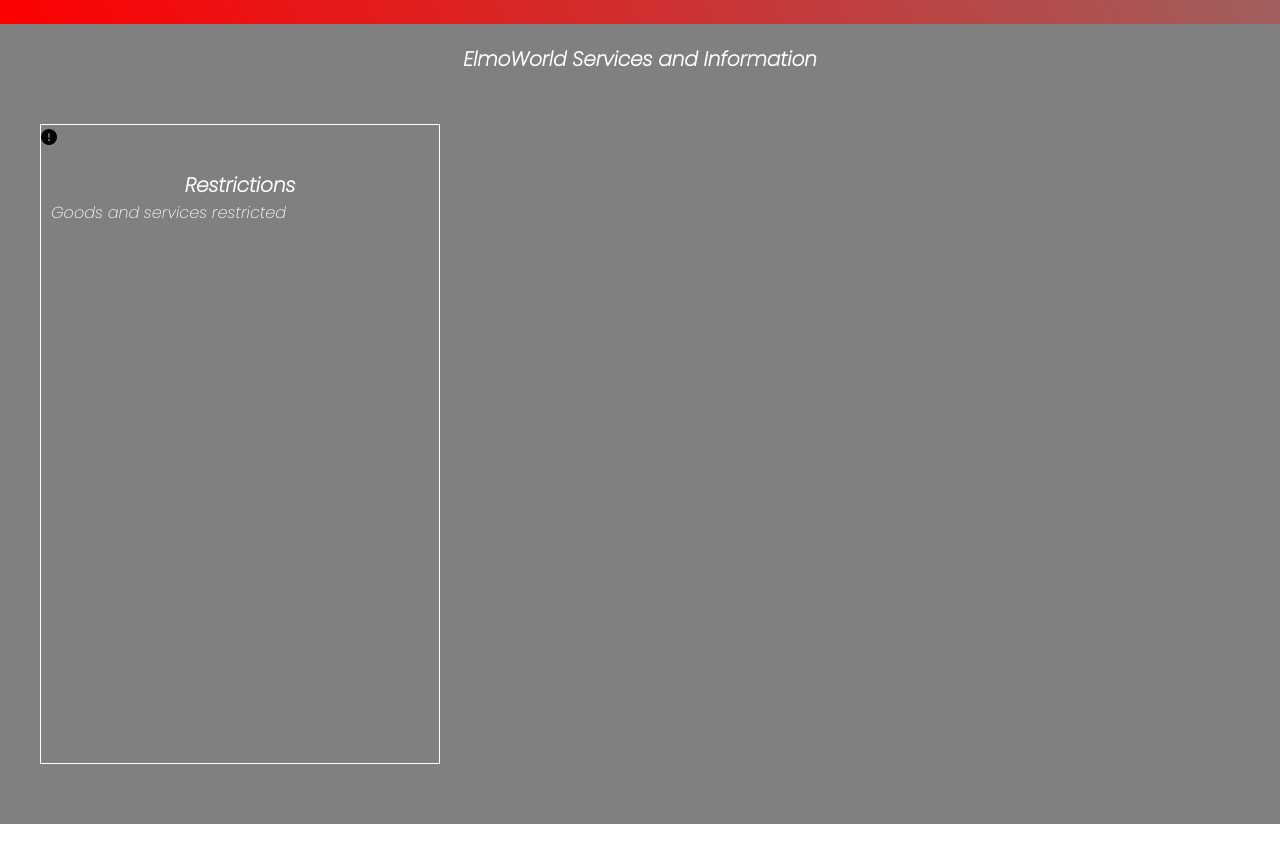
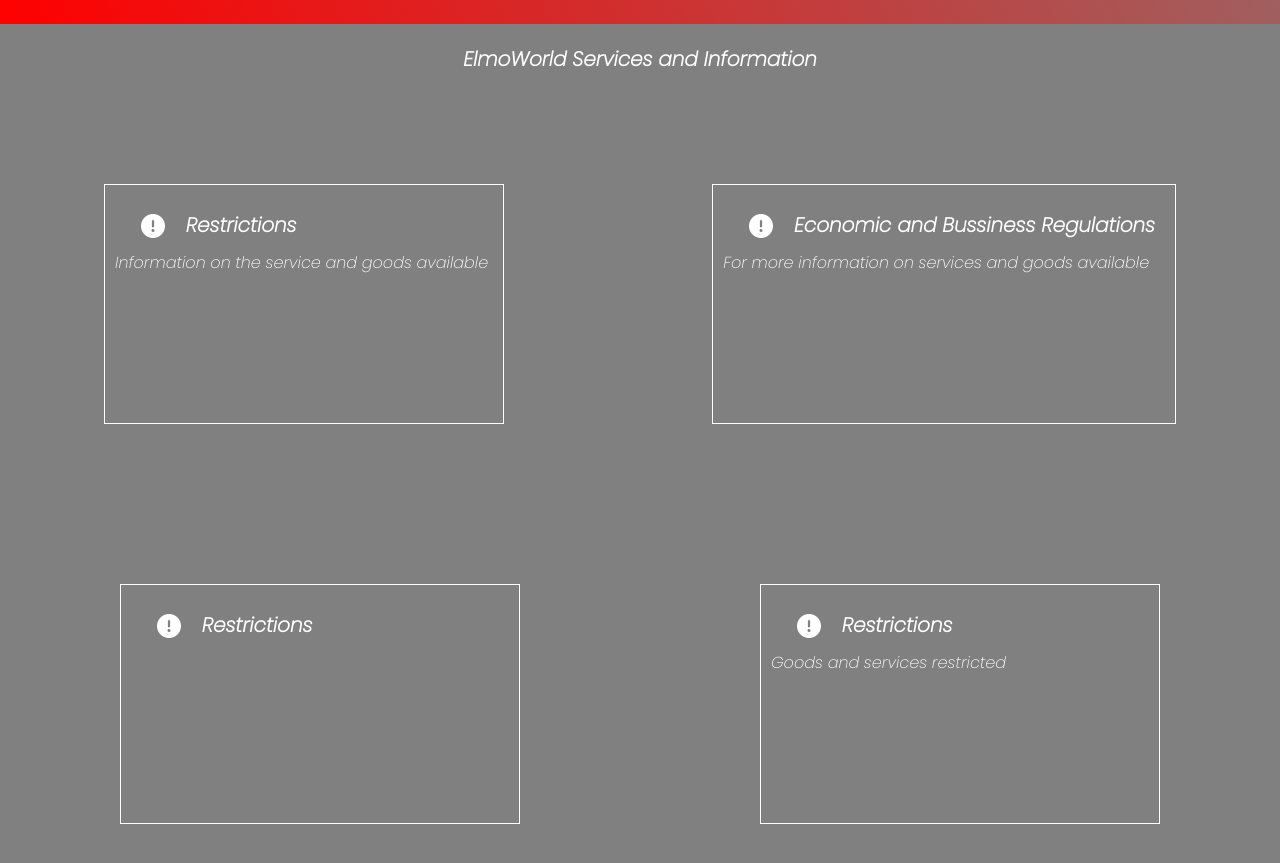
Before and after one commit to ElmoRandom/WorldStudy, a plain HTML site: page index.html in a window 1280 px wide. Shown: the part 840-1703 px from the top of the page. Before the commit the page ends 1664 px from the top, so only its background shows below. Drawn offline with Linux system fonts and the light colour scheme.

Commit message:
Fix flexbox

```diff
--- a/card.css
+++ b/card.css
@@ -1,11 +1,11 @@
 .card{
-    width: 400px;
-    height:80vh;
+    min-width: 400px;
     display: inline;
     border-style:solid;
     border-color:white;
     border-width: 1px;
-    margin:40px;
+    margin:10vh;
+    min-height:25vh;
 }
 
 .card:hover{
@@ -16,8 +16,13 @@
 }
 
 .card top-container{
+    display:flex;
+    flex-direction: row;
+    flex-wrap: nowrap;
+    justify-items: center;
     width:100%;
     height: 10vh;
+    align-items: center;
 }
 
 .card p{
@@ -26,5 +31,17 @@
 }
 
 i{
-    height:100%;
+    transform: scale(1.5);
+    color: white;
+    margin: auto;
+    margin-left: 5vh;
 }
+.card h1{
+    color: white;
+    display: inline;
+    font-size: 20px;
+    padding: 20px;
+    width:60%;
+    height:30px;
+    text-align: center;
+}
--- a/default.css
+++ b/default.css
@@ -12,7 +12,7 @@ a{
 }
 
 body{
-    overflow-y: scroll;
+    overflow-y: auto;
 }
 
 .screen-container{
@@ -41,8 +41,9 @@ body{
     display:flex;
     flex-direction: row;
     flex-wrap: wrap;
+    justify-content: space-around;
     width:100%;
-    height: 100vh;
+    min-height: 110vh;
     background-color: grey;
 }
 
--- a/index.html
+++ b/index.html
@@ -37,6 +37,32 @@
                 <h1>Restrictions</h1>
 
             </div>
+            <p>Information on the service and goods available</p>
+        </div>
+        <div class="card">
+            <i class=""></i>
+            <div class="top-container">
+                <i class="fas fa-exclamation-circle"></i>
+                <h1>Economic and Bussiness Regulations</h1>
+
+            </div>
+            <p>For more information on services and goods available</p>
+        </div>
+        <div class="card">
+            <i class=""></i>
+            <div class="top-container">
+                <i class="fas fa-exclamation-circle"></i>
+                <h1>Restrictions</h1>
+                <p></p>
+            </div>
+        </div>
+        <div class="card">
+            <i class=""></i>
+            <div class="top-container">
+                <i class="fas fa-exclamation-circle"></i>
+                <h1>Restrictions</h1>
+
+            </div>
             <p>Goods and services restricted</p>
         </div>
     </div>
--- a/parrallax.js
+++ b/parrallax.js
@@ -15,7 +15,7 @@ var elmo = document.querySelector('#president');
 var text = document.querySelector('.screen-container h1');
 
 window.addEventListener('scroll', function(){
-    if(window.scrollY < 800){
+    if(window.scrollY < 565){
         parrallax('.screen-container', window.scrollY, 1);
         parrallax('nav', window.scrollY,1);
         text.style.transform = 'translateY(60vh)' + ' translateX(' + (window.scrollY) + 'px)';
```
